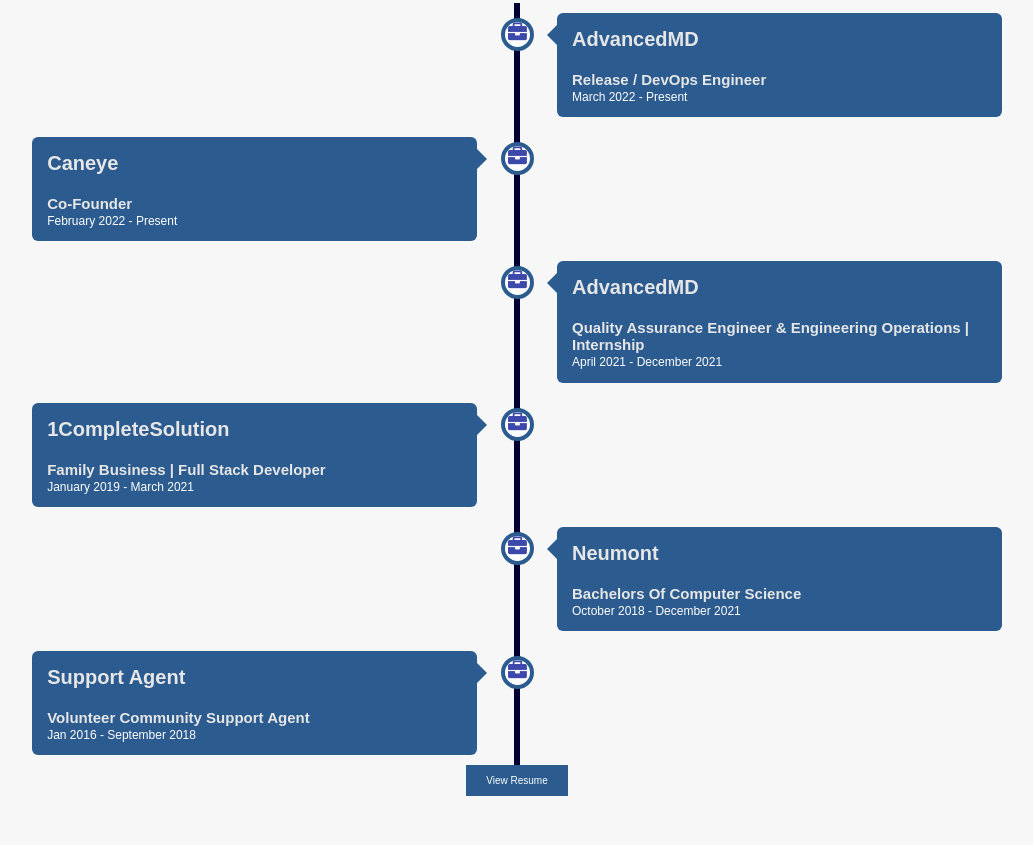
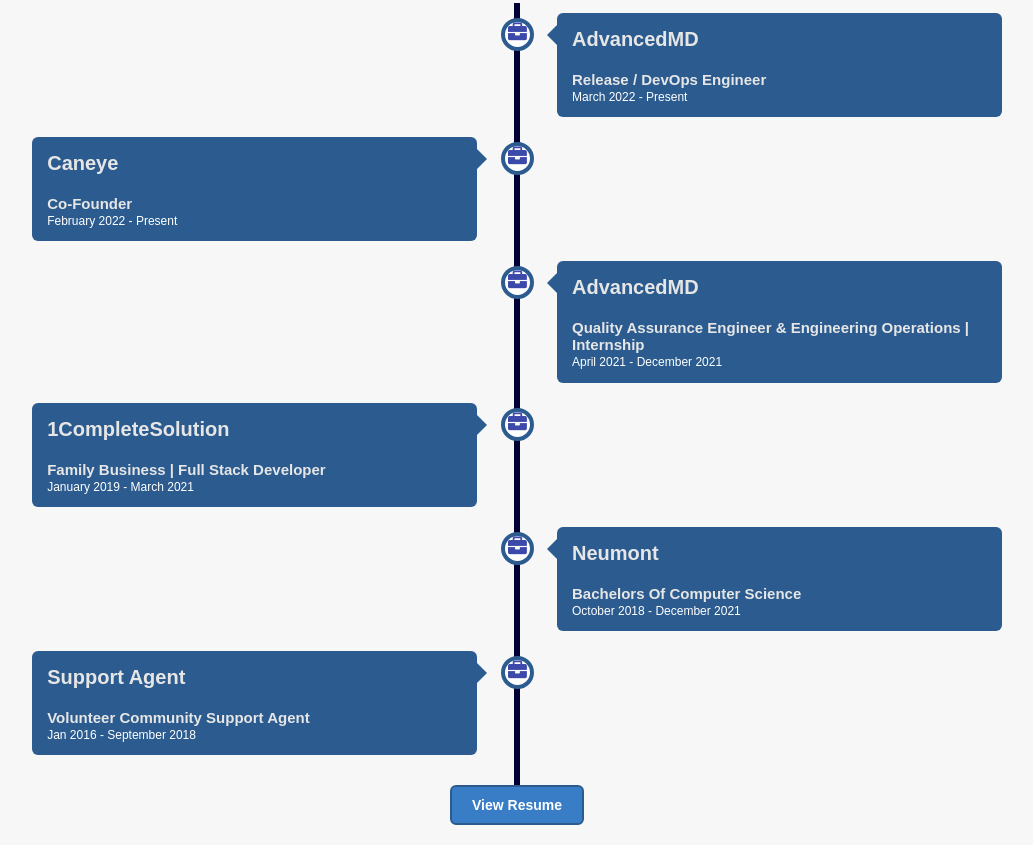
Before and after one commit to DaylanHoff/Hoff_Portfolio, a Gatsby site: page / in a window 1280 px wide. Shown: the part 1717-2562 px from the top of the page, without its empty margins (123-1156 px from the left). Before the commit the page ends 2533 px from the top, so only its background shows below. Built offline with nearby package versions, Linux system fonts and the light colour scheme; Gatsby itself is replaced by a stand-in of ours.

Commit message:
Link fix

```diff
--- a/src/components/AboutMe.js
+++ b/src/components/AboutMe.js
@@ -12,6 +12,9 @@ const AboutMe = () => {
             <div className="text-content">ABOUT ME<p className="AboutBlurb">
               I am a passionate technology creator and problem solver striving to move the industry to better and greater standards with the support of the people around me! Since a young age, I have always had a strong desire to help build the world to be a better place, and technology has given me the outlet to do just that!
             </p></div>
+            <div className="center">
+      <a href="https://github.com/DaylanHoff/resume/blob/main/Daylan_Hoff_Resume.pdf" target="_blank" class="button" rel="noopener noreferrer">View Resume</a>
+    </div>
           </h2>
         </div>
       </div>
--- a/src/components/Intro.js
+++ b/src/components/Intro.js
@@ -34,7 +34,7 @@ const Intro = () => {
             </ul>
           </div>
           <div className="scroll-button">
-          <Button  onClick={scrollToAboutMe} label="Learn More" />
+          <Button onClick={scrollToAboutMe} label="Learn More" />
           </div>
         </div>
       </div>
--- a/src/components/MyWork.js
+++ b/src/components/MyWork.js
@@ -81,10 +81,11 @@ const MyWork = () => {
           </div>
         </div>
       </div>
+      <div className="center">
+      <a href="https://github.com/DaylanHoff/resume/blob/main/Daylan_Hoff_Resume.pdf" target="_blank" class="button" rel="noopener noreferrer">View Resume</a>
     </div>
-    <div className="center">
-      <Button href="https://github.com/DaylanHoff/resume/blob/main/Daylan_Hoff_Resume.pdf" target="_blank"label="View Resume"></Button>
     </div>
+
   </section>
   );
 };
--- a/src/styles/intro.scss
+++ b/src/styles/intro.scss
@@ -88,7 +88,7 @@
 /* Style for the Button component */
 
 Button {
-  background-color: #2C5C8F; // Set your desired background color
+  background-color: #387dc6; // Set your desired background color
   color: #fff; // Set your desired text color
   border: none;
   padding: 10px 20px;
@@ -99,7 +99,7 @@ Button {
 }
 
 Button:hover {
-  background-color: #0056b3; // Set your desired hover color
+  background-color: #2C5C8F; // Set your desired hover color
 }
 
 .Tilt {
--- a/src/styles/myWork.scss
+++ b/src/styles/myWork.scss
@@ -18,9 +18,26 @@ html {
 }
 .center {
   text-align: center;
-
+  margin-top: 2rem; /* Adjust margin as needed */
+}
+.button {
+  display: inline-block;
+  padding: 10px 20px;
+  font-size: 1.4rem;
+  font-weight: 600;
+  text-decoration: none;
+  color: #ffffff;
+  background-color: #387dc6; /* Adjust button background color */
+  border: 2px solid #2C5C8F; /* Adjust button border color */
+  border-radius: 6px;
+  transition: background-color 0.3s, color 0.3s;
 }
 
+.button:hover {
+  background-color: #2C5C8F; /* Adjust hover background color */
+  border-color: #2C5C8F; /* Adjust hover border color */
+  color: #ffffff; /* Adjust hover text color */
+}
 .heading {
   font-size: 3.5rem;
   color: rgb(32, 32, 32);
```
